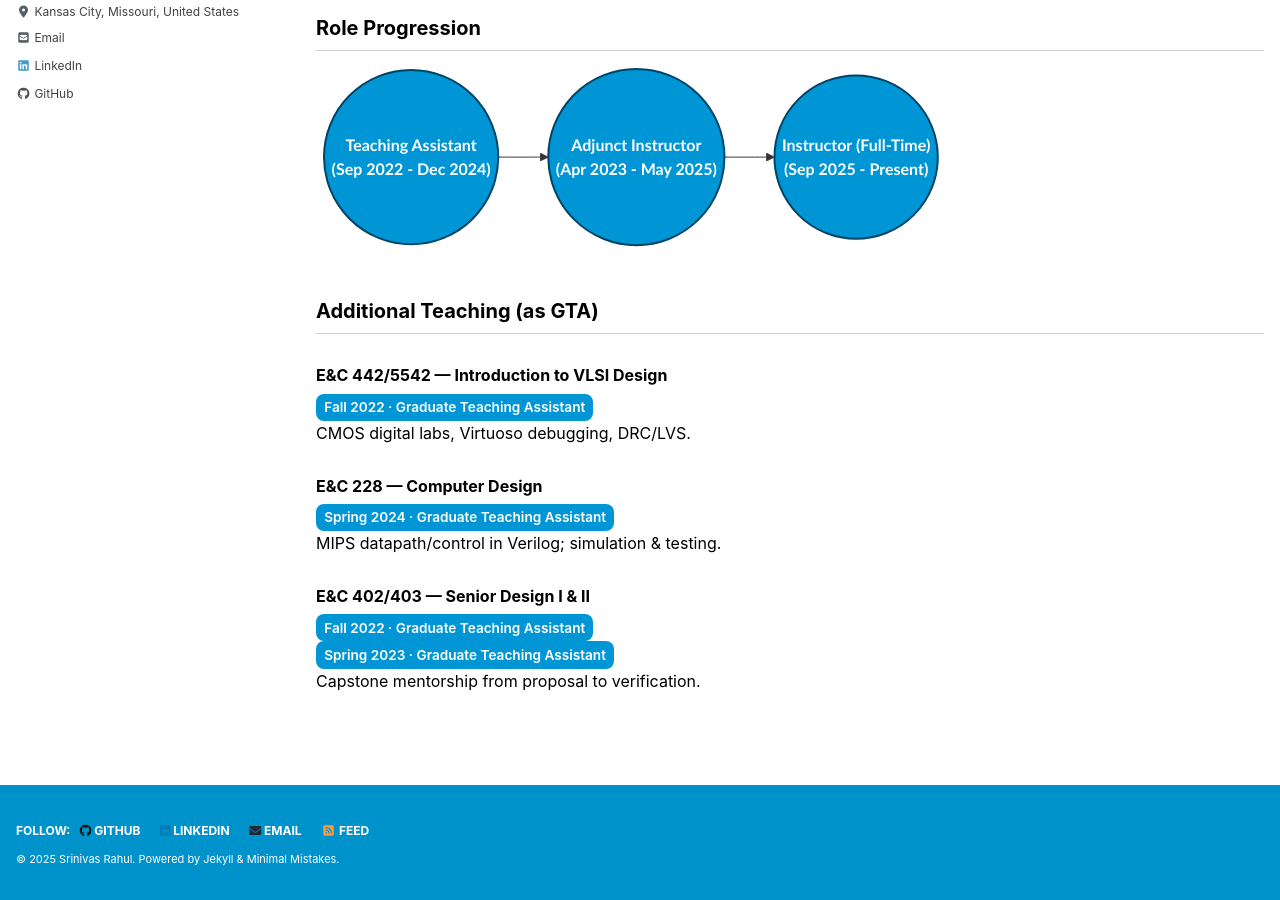
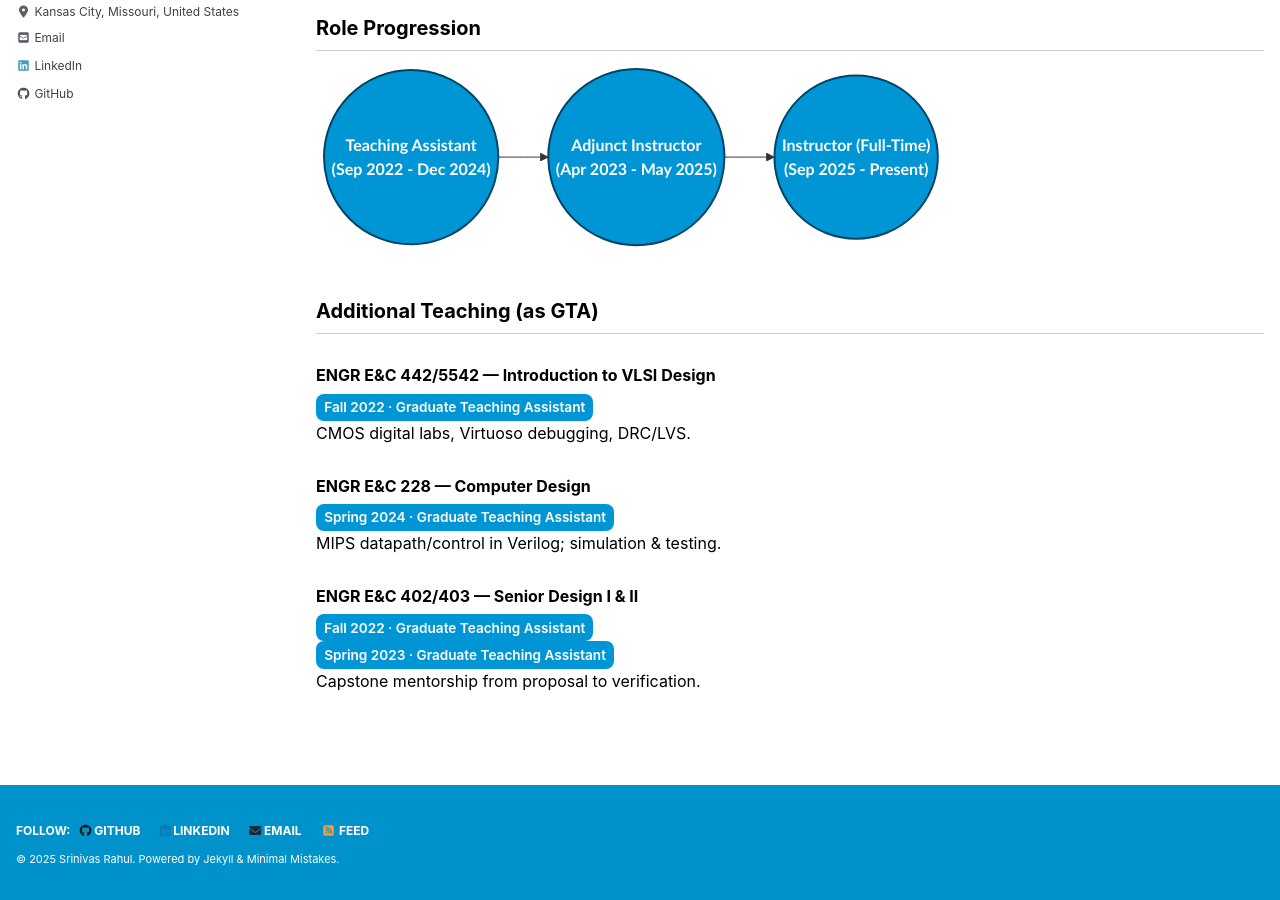
Before and after one commit to srsapireddy/srsapireddy.github.io, a Jekyll site: the page built from _pages/teaching.md, in a window 1280 px wide and 900 px high, scrolled down 956 px. Built offline with Jekyll 4.4.1, drawn with Linux system fonts in a browser that asks for light colours; cached includes are drawn as plain includes; nearby versions of some CDN libraries.

Commit message:
Update teaching.md

```diff
--- a/_pages/teaching.md
+++ b/_pages/teaching.md
@@ -69,15 +69,15 @@ graph LR
 
 ## Additional Teaching (as GTA)
 
-### E&C 442/5542 — Introduction to VLSI Design
+### ENGR E&C 442/5542 — Introduction to VLSI Design
 <span class="badge">Fall 2022 · Graduate Teaching Assistant</span>
 CMOS digital labs, Virtuoso debugging, DRC/LVS.
 
-### E&C 228 — Computer Design
+### ENGR E&C 228 — Computer Design
 <span class="badge">Spring 2024 · Graduate Teaching Assistant</span>
 MIPS datapath/control in Verilog; simulation & testing.
 
-### E&C 402/403 — Senior Design I & II
+### ENGR E&C 402/403 — Senior Design I & II
 <span class="badge">Fall 2022 · Graduate Teaching Assistant</span>
 <span class="badge">Spring 2023 · Graduate Teaching Assistant</span>
 Capstone mentorship from proposal to verification.
```
